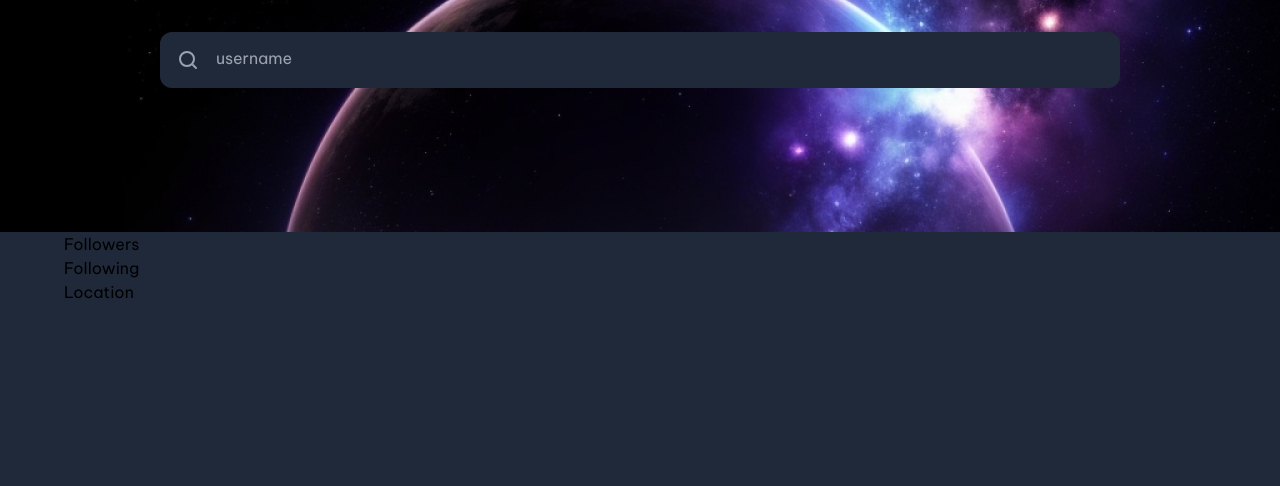
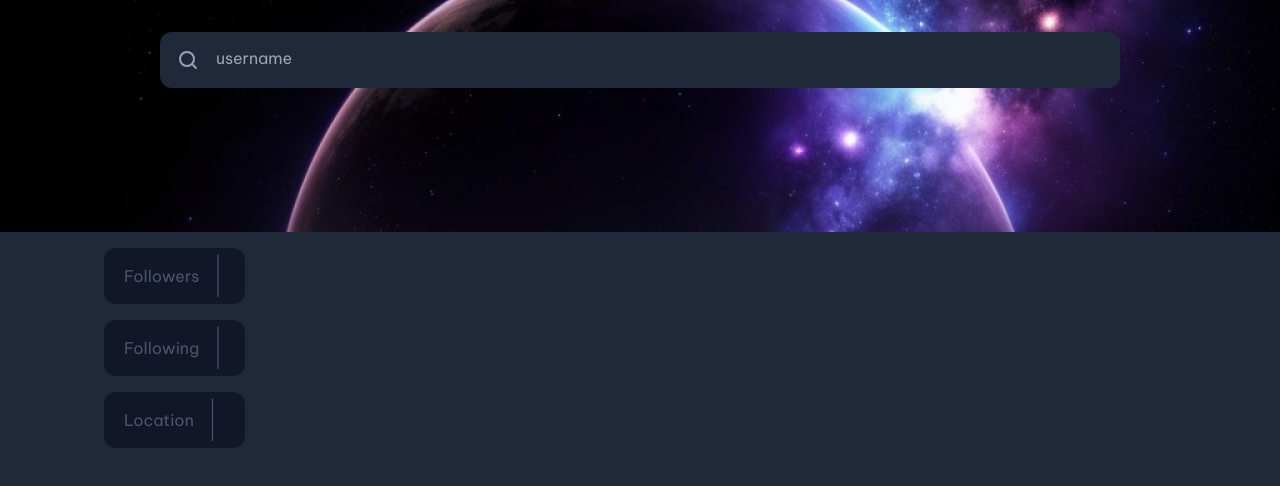
Before and after one commit to Andresfrla/github-profile, a Next.js app: page / in a window 1280 px wide. Shown: the top 486 px of the page. Built offline with nearby package versions, Linux system fonts and the light colour scheme; no server answers.

Commit message:
changing the div style on the profiledata section

```diff
--- a/src/app/_components/_Profile/_components/_ProfileData/ProfileData.jsx
+++ b/src/app/_components/_Profile/_components/_ProfileData/ProfileData.jsx
@@ -1,18 +1,22 @@
 import React from 'react'
 
 const ProfileData = () => {
+
   return (
-    <div>
-        <div>
-            <h3>Followers</h3>
+    <div className='flex flex-col'>
+        <div className='flex bg-[#111729] py-4 px-5 rounded-xl ml-10 mt-4 text-[#4A5567]'>
+            <h3 className='pr-3'>Followers</h3>
+            <span className='text-4xl mt-[-8px] mb-[-10px] font-thin'>|</span>
             <p></p>
         </div>
-        <div>
-            <h3>Following</h3>
+        <div className='flex bg-[#111729] py-4 px-5 rounded-xl ml-10 mt-4 text-[#4A5567]'>
+            <h3 className='pr-3'>Following</h3>
+            <span className='text-4xl mt-[-8px] mb-[-10px] font-thin'>|</span>
             <p></p>
         </div>
-        <div>
-            <h3>Location</h3>
+        <div className='flex bg-[#111729] py-4 px-5 rounded-xl ml-10 mt-4 text-[#4A5567]'>
+            <h3 className='pr-3 '>Location</h3>
+            <span className='text-4xl mt-[-8px] mb-[-10px] font-thin'>|</span>
             <p></p>
         </div>
     </div>
--- a/src/app/_components/_Profile/page.jsx
+++ b/src/app/_components/_Profile/page.jsx
@@ -27,14 +27,14 @@ const Profile = ({ userData }) => {
           <img
             src={userData.avatar_url}
             alt="User Avatar"
-            className='size-28 rounded-2xl'
+            className='size-28 rounded-2xl mt-[-60px] border-8 border-[#20293A]'
           />
         ) : (
           githubInfo.avatar_url && (
             <img
               src={githubInfo.avatar_url}
               alt="GitHub User Avatar"
-              className='size-28 rounded-2xl'
+              className='size-28 rounded-2xl mt-[-60px] border-8 border-[#20293A]'
             />
           )
         )}
```
